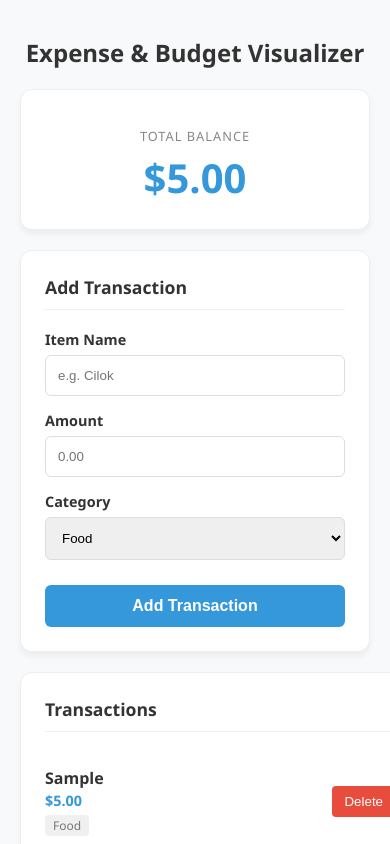
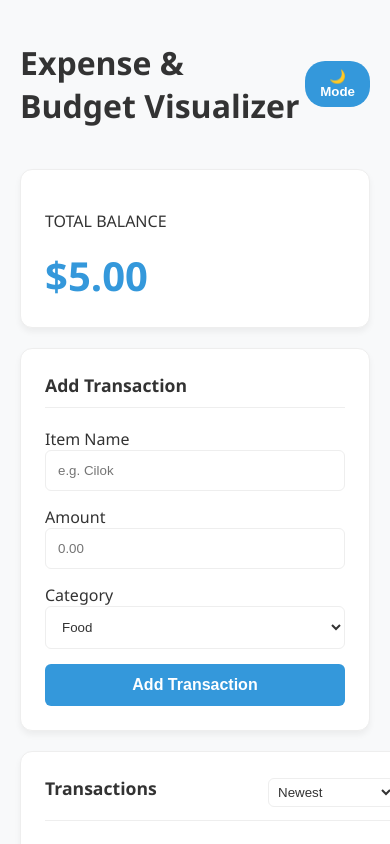
Before and after one commit to naylahafsah-itpln/CodingCamp-30Mar26-NaylaHafsahRinanti, a plain HTML site: page index.html in a window 390 px wide. Both pictures are taken after typing "Sample", "5" into the empty fields and a click on the button "Add Transaction". Shown: the top 844 px of the page. Drawn offline with nearby package versions, Linux system fonts and the light colour scheme.

Commit message:
Added 3 Optional Challenges
-Dark Mode
-Sort
-Custom Categories

```diff
--- a/css/style.css
+++ b/css/style.css
@@ -6,6 +6,16 @@
     --white: #ffffff;
     --text-dark: #333;
     --border-color: #eee;
+    --card-bg: #ffffff;
+}
+
+/* Dark Mode Variables */
+body.dark-theme {
+    --bg-gray: #121212;
+    --text-dark: #e0e0e0;
+    --card-bg: #1e1e1e;
+    --border-color: #333;
+    --white: #1e1e1e;
 }
 
 body {
@@ -16,6 +26,7 @@ body {
     padding: 20px;
     display: flex;
     justify-content: center;
+    transition: background 0.3s ease;
 }
 
 .app-container {
@@ -23,15 +34,25 @@ body {
     max-width: 900px;
 }
 
-header h1 {
-    text-align: center;
-    font-size: 1.5rem;
-    margin-bottom: 20px;
+/* Theme Toggle Button */
+.btn-theme {
+    background: var(--primary-blue);
+    color: white;
+    border: none;
+    padding: 8px 15px;
+    border-radius: 20px;
+    cursor: pointer;
+    font-weight: 600;
+    transition: transform 0.2s;
 }
 
-/* Card Component [cite: 59, 69] */
+.btn-theme:active {
+    transform: scale(0.95);
+}
+
+/* Card Component */
 .card {
-    background: var(--white);
+    background: var(--card-bg);
     border-radius: 12px;
     padding: 24px;
     margin-bottom: 20px;
@@ -42,22 +63,9 @@ header h1 {
 .card h3 {
     margin-top: 0;
     font-size: 1.1rem;
-    border-bottom: 1px solid #f0f0f0;
+    border-bottom: 1px solid var(--border-color);
     padding-bottom: 10px;
     margin-bottom: 20px;
-}
-
-/* Total Balance Section [cite: 34, 35] */
-.balance-card {
-    text-align: center;
-}
-
-.balance-card .label {
-    font-size: 0.8rem;
-    color: #888;
-    letter-spacing: 1px;
-    margin-bottom: 5px;
-    text-transform: uppercase;
 }
 
 .balance-card h2 {
@@ -66,44 +74,38 @@ header h1 {
     margin: 0;
 }
 
-/* Form Styling [cite: 24, 25] */
+/* Form & Input Styling */
 .form-group {
     margin-bottom: 15px;
-}
-
-.form-group label {
-    display: block;
-    font-size: 0.9rem;
-    margin-bottom: 6px;
-    font-weight: 600;
 }
 
 input, select {
     width: 100%;
     padding: 12px;
-    border: 1px solid #ddd;
+    border: 1px solid var(--border-color);
     border-radius: 6px;
-    box-sizing: border-box; /* Agar padding tidak merusak lebar */
+    background-color: var(--card-bg);
+    color: var(--text-dark);
+    box-sizing: border-box;
 }
 
 .btn-submit {
     width: 100%;
     padding: 12px;
     background-color: var(--primary-blue);
-    color: var(--white);
+    color: white;
     border: none;
     border-radius: 6px;
     font-weight: bold;
     cursor: pointer;
     font-size: 1rem;
-    margin-top: 10px;
 }
 
-/* Layout Grid for List and Chart [cite: 42] */
+/* Dashboard Grid */
 .dashboard-grid {
     display: flex;
     gap: 20px;
-    flex-wrap: wrap; /* Responsive: Tumpuk di layar kecil [cite: 66] */
+    flex-wrap: wrap;
 }
 
 .list-card, .chart-card {
@@ -111,7 +113,7 @@ input, select {
     min-width: 350px;
 }
 
-/* Transaction List [cite: 30, 31] */
+/* List Styling */
 .scrollable-list {
     max-height: 400px;
     overflow-y: auto;
@@ -122,40 +124,29 @@ input, select {
     justify-content: space-between;
     align-items: center;
     padding: 15px 0;
-    border-bottom: 1px solid #f9f9f9;
-}
-
-.item-info b {
-    display: block;
-    font-size: 1rem;
-}
-
-.item-info .amount {
-    color: var(--primary-blue);
-    font-weight: bold;
-    font-size: 0.9rem;
+    border-bottom: 1px solid var(--border-color);
 }
 
 .category-badge {
     display: inline-block;
     padding: 2px 8px;
     font-size: 0.75rem;
-    background: #f0f0f0;
+    background: var(--border-color);
     border-radius: 4px;
-    color: #777;
+    color: var(--text-dark);
     margin-top: 4px;
 }
 
 .btn-delete {
     background: var(--danger-red);
-    color: var(--white);
+    color: white;
     border: none;
     padding: 8px 12px;
     border-radius: 4px;
     cursor: pointer;
 }
 
-/* Chart Container [cite: 37] */
+/* Chart Container */
 .chart-container {
     position: relative;
     height: 300px;
--- a/index.html
+++ b/index.html
@@ -9,8 +9,9 @@
 </head>
 <body>
     <div class="app-container">
-        <header>
+        <header style="display: flex; justify-content: space-between; align-items: center; margin-bottom: 20px;">
             <h1>Expense & Budget Visualizer</h1>
+            <button id="theme-toggle" class="btn-theme">🌙 Mode</button>
         </header>
 
         <div class="card balance-card">
@@ -31,11 +32,16 @@
                 </div>
                 <div class="form-group">
                     <label>Category</label>
-                    <select id="category" required>
+                    <select id="category" required onchange="checkNewCategory(this)">
                         <option value="Food">Food</option>
                         <option value="Transport">Transport</option>
                         <option value="Fun">Fun</option>
+                        <option value="custom">+ Add New Category...</option>
                     </select>
+                </div>
+                <div id="new-category-input" style="display:none; margin-bottom: 15px;">
+                    <label>New Category Name</label>
+                    <input type="text" id="custom-cat-name" placeholder="Name your category">
                 </div>
                 <button type="submit" class="btn-submit">Add Transaction</button>
             </form>
@@ -43,7 +49,13 @@
 
         <div class="dashboard-grid">
             <div class="card list-card">
-                <h3>Transactions</h3>
+                <div style="display: flex; justify-content: space-between; align-items: center; margin-bottom: 15px; border-bottom: 1px solid #eee; padding-bottom: 10px;">
+                    <h3 style="margin: 0; border: none;">Transactions</h3>
+                    <select id="sort-by" onchange="updateUI()" style="width: auto; padding: 5px;">
+                        <option value="newest">Newest</option>
+                        <option value="highest">Highest Amount</option>
+                    </select>
+                </div>
                 <div id="transaction-list" class="scrollable-list"></div>
             </div>
             <div class="card chart-card">
--- a/js/app.js
+++ b/js/app.js
@@ -1,92 +1,106 @@
-// 1. Inisialisasi Data dari Local Storage (TC-2)
 let transactions = JSON.parse(localStorage.getItem('transactions')) || [];
 let expenseChart;
 
-// 2. Seleksi Elemen DOM
 const transactionForm = document.getElementById('transaction-form');
 const transactionList = document.getElementById('transaction-list');
 const totalBalance = document.getElementById('total-balance');
 
-// 3. Fungsi untuk Update Antarmuka (UI)
+// Toggle Dark Mode
+document.getElementById('theme-toggle').addEventListener('click', () => {
+    document.body.classList.toggle('dark-theme');
+    const isDark = document.body.classList.contains('dark-theme');
+    document.getElementById('theme-toggle').innerText = isDark ? '☀️ Light' : '🌙 Dark';
+});
+
+// input kategori baru kalau pilih 'custom'
+window.checkNewCategory = function(select) {
+    const customInput = document.getElementById('new-category-input');
+    customInput.style.display = select.value === 'custom' ? 'block' : 'none';
+};
+
 function updateUI() {
-    // Kosongkan list sebelum render ulang
     transactionList.innerHTML = '';
+    const sortBy = document.getElementById('sort-by').value;
+
+    // Fitur Sorting
+    let displayData = [...transactions];
+    if (sortBy === 'highest') {
+        displayData.sort((a, b) => b.amount - a.amount);
+    } else {
+        // (default)
+        displayData.reverse();
+    }
 
     let total = 0;
-    const categoryTotals = { Food: 0, Transport: 0, Fun: 0 };
+    const categoryTotals = {};
 
-    transactions.forEach((item, index) => {
-        // Hitung Total Balance (MVP)
-        total += parseFloat(item.amount);
+    displayData.forEach((item) => {
+        const amount = parseFloat(item.amount);
+        total += amount;
 
-        // Hitung per kategori untuk Chart (MVP)
-        if (categoryTotals.hasOwnProperty(item.category)) {
-            categoryTotals[item.category] += parseFloat(item.amount);
-        }
+        // custom category
+        categoryTotals[item.category] = (categoryTotals[item.category] || 0) + amount;
 
-        // Render Baris Transaksi
         const row = document.createElement('div');
         row.className = 'item-row';
         row.innerHTML = `
             <div class="item-info">
                 <b>${item.name}</b>
-                <span class="amount">$${parseFloat(item.amount).toFixed(2)}</span><br>
+                <span class="amount">$${amount.toFixed(2)}</span><br>
                 <span class="category-badge">${item.category}</span>
             </div>
-            <button class="btn-delete" onclick="deleteTransaction(${index})">Delete</button>
+            <button class="btn-delete" onclick="deleteTransaction(${transactions.indexOf(item)})">Delete</button>
         `;
         transactionList.appendChild(row);
     });
 
-    // Update Tampilan Saldo (MVP)
     totalBalance.innerText = `$${total.toFixed(2)}`;
-
-    // Simpan ke Local Storage (TC-2)
     localStorage.setItem('transactions', JSON.stringify(transactions));
-
-    // Update Grafik (MVP)
     renderChart(categoryTotals);
 }
 
-// 4. Fungsi Tambah Transaksi (MVP)
 transactionForm.addEventListener('submit', (e) => {
     e.preventDefault();
 
     const name = document.getElementById('item-name').value;
     const amount = document.getElementById('amount').value;
-    const category = document.getElementById('category').value;
+    let category = document.getElementById('category').value;
 
-    // Validasi Form (MVP)
     if (name.trim() === '' || amount <= 0) {
-        alert("Please fill all fields with valid data!");
+        alert("Data nggak valid!");
         return;
     }
 
-    const newTransaction = {
-        name,
-        amount: parseFloat(amount),
-        category
-    };
+    // Logika Custom Category
+    if (category === 'custom') {
+        const customName = document.getElementById('custom-cat-name').value;
+        if (!customName) {
+            alert("Isi nama kategori barunya!");
+            return;
+        }
+        category = customName;
 
-    transactions.push(newTransaction);
+        // Tambah ke dropdown biar bisa dipilih lagi nanti
+        const select = document.getElementById('category');
+        const newOption = new Option(customName, customName);
+        select.add(newOption, select.options[select.options.length - 1]);
+    }
+
+    transactions.push({ name, amount: parseFloat(amount), category });
+
+    document.getElementById('new-category-input').style.display = 'none';
+    transactionForm.reset();
     updateUI();
-    transactionForm.reset();
 });
 
-// 5. Fungsi Hapus Transaksi (MVP)
 window.deleteTransaction = function(index) {
     transactions.splice(index, 1);
     updateUI();
 };
 
-// 6. Fungsi Render Grafik (Chart.js)
 function renderChart(data) {
     const ctx = document.getElementById('expenseChart').getContext('2d');
-
-    // Hapus chart lama sebelum membuat yang baru agar tidak tumpang tindih
-    if (expenseChart) {
-        expenseChart.destroy();
-    }
+    if (expenseChart) expenseChart.destroy();
 
     expenseChart = new Chart(ctx, {
         type: 'pie',
@@ -94,19 +108,16 @@ function renderChart(data) {
             labels: Object.keys(data),
             datasets: [{
                 data: Object.values(data),
-                backgroundColor: ['#2ecc71', '#3498db', '#e67e22'], // Hijau (Food), Biru (Transport), Oranye (Fun)
+                backgroundColor: ['#2ecc71', '#3498db', '#e67e22', '#9b59b6', '#f1c40f', '#e74c3c'],
                 borderWidth: 1
             }]
         },
         options: {
             responsive: true,
             maintainAspectRatio: false,
-            plugins: {
-                legend: { position: 'bottom' }
-            }
+            plugins: { legend: { position: 'bottom' } }
         }
     });
 }
 
-// Jalankan UI pertama kali saat halaman dimuat
 updateUI();
```
